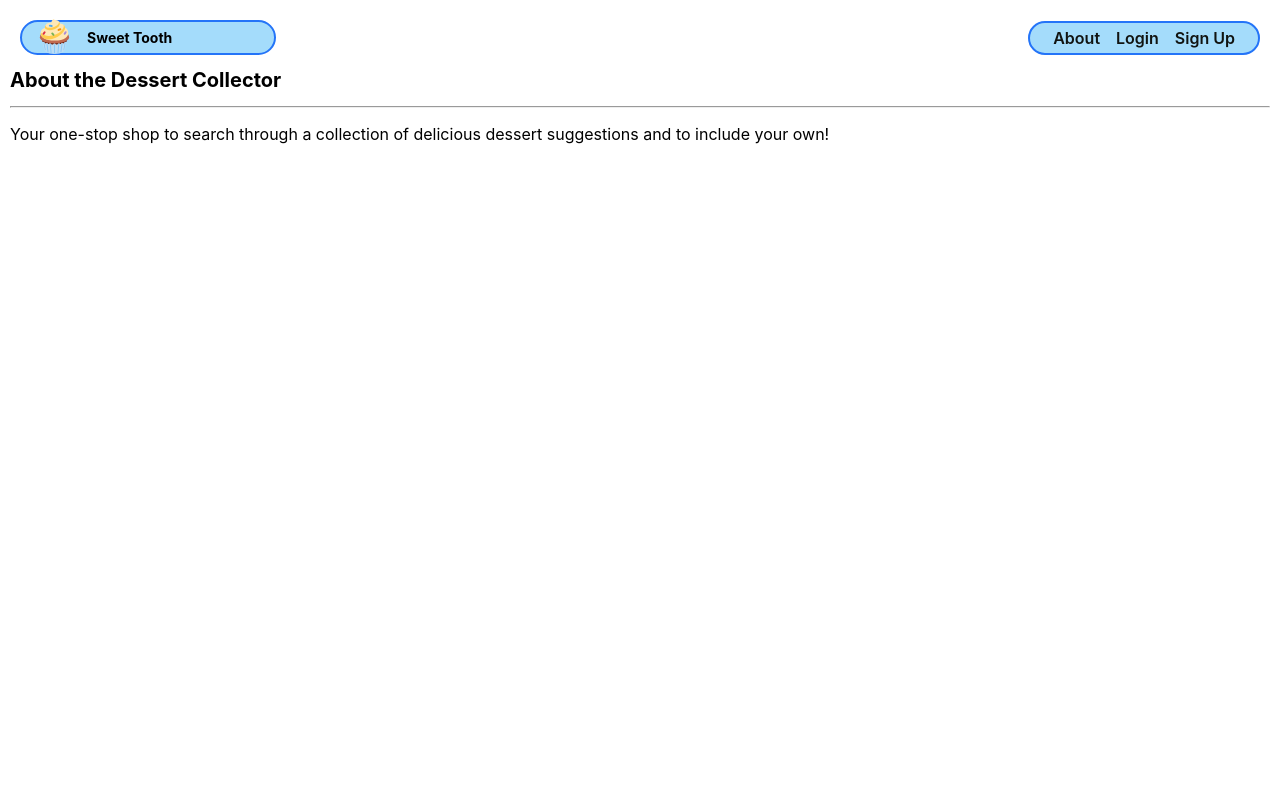
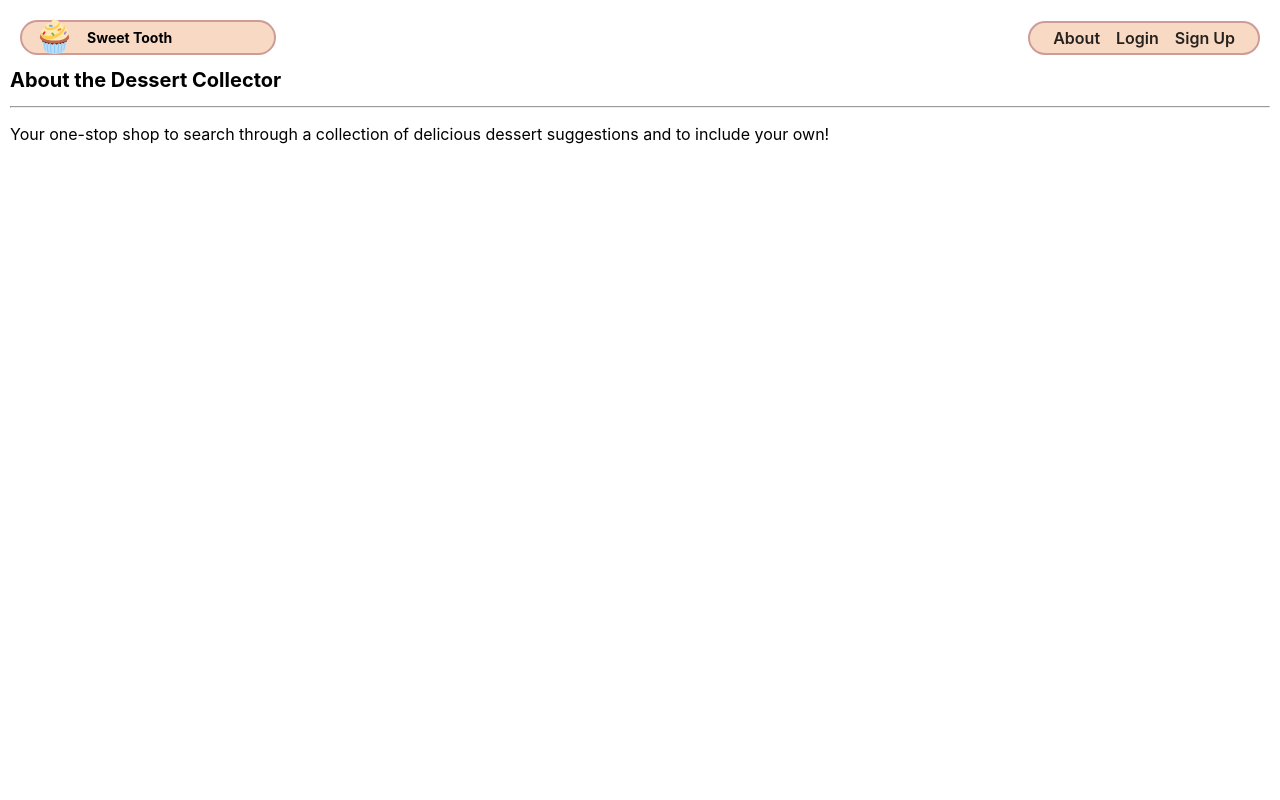
Before and after one commit to jessykim/dessert-collector-lab, a Django app: page /about/ in a window 1280 px wide. Run offline with Django 4.2, Linux system fonts and the light colour scheme.

Commit message:
change border color

```diff
--- a/main_app/static/css/base.css
+++ b/main_app/static/css/base.css
@@ -26,11 +26,11 @@ body {
     'Oxygen', 'Ubuntu', 'Cantarell', 'Fira Sans', 'Droid Sans',
     'Helvetica Neue', sans-serif;
   min-height: 100vh;
-  --nav-bg: rgba(104, 197, 248, .7);
-  --nav-bg-ff: rgba(104, 197, 248, .9);
-  --borders: rgb(36, 116, 248) solid 2px;
-  --text-color: rgb(17, 20, 17);
-  --link-hover-color: rgb(16, 56, 158);
+  --nav-bg: #f7d3bad7;
+  --nav-bg-ff: #f7d3bad7;
+  --borders: rgba(198, 142, 142, 0.841) solid 2px;
+  --text-color: rgba(0, 0, 0, 0.848);
+  --link-hover-color: rgb(0, 0, 0);
   --button-bg: rgb(245, 245, 245);
   --button-bg-hover: rgb(226, 226, 226);
   --submit: rgb(26, 128, 0);
@@ -289,7 +289,7 @@ nav li {
 
     nav,
     .header-logo-container {
-      background: rgba(104, 197, 248, .6);
+      background: #f7d3bad7;
       -webkit-backdrop-filter: blur(3px);
       backdrop-filter: blur(3px);
     }
```
